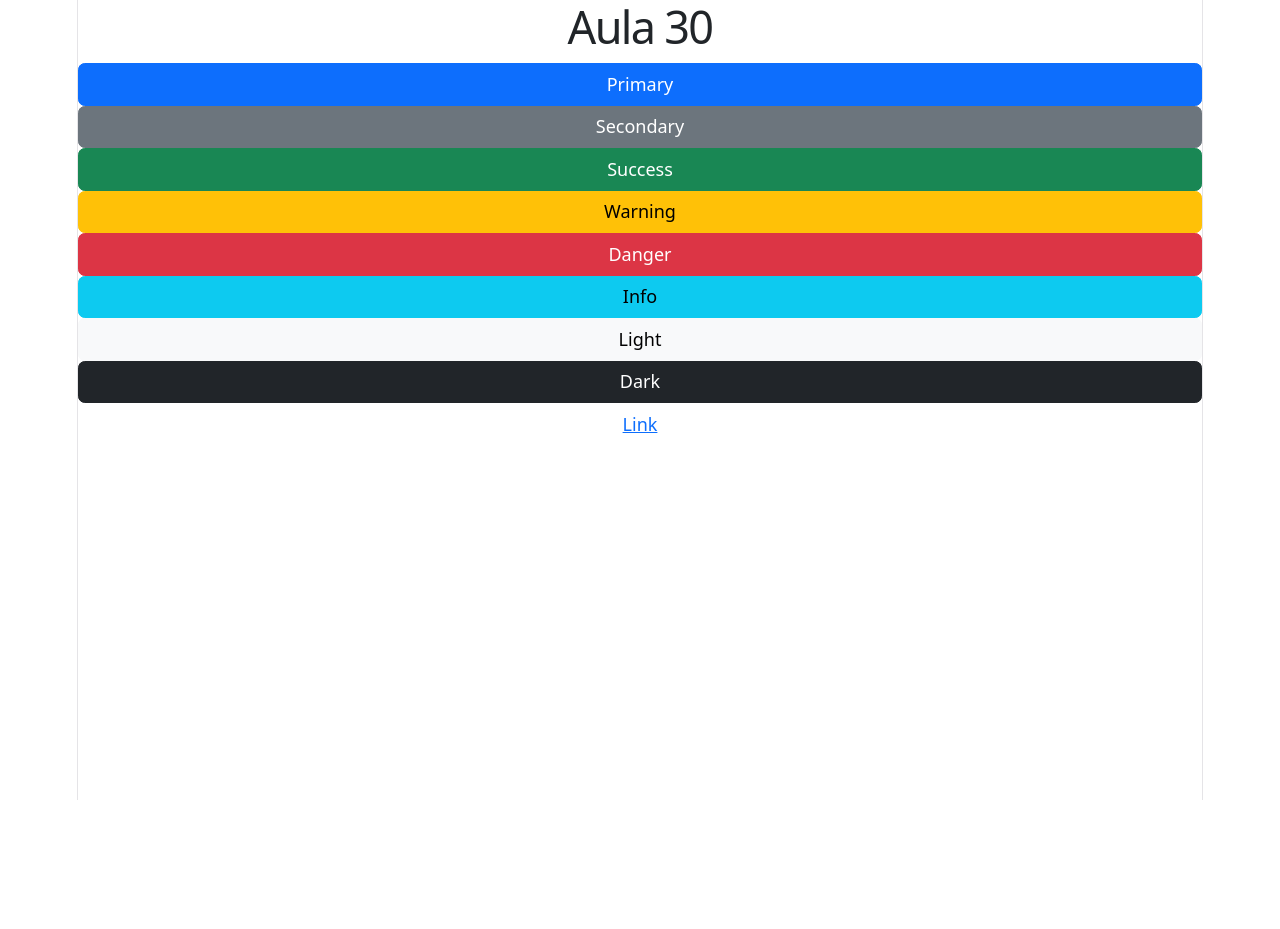
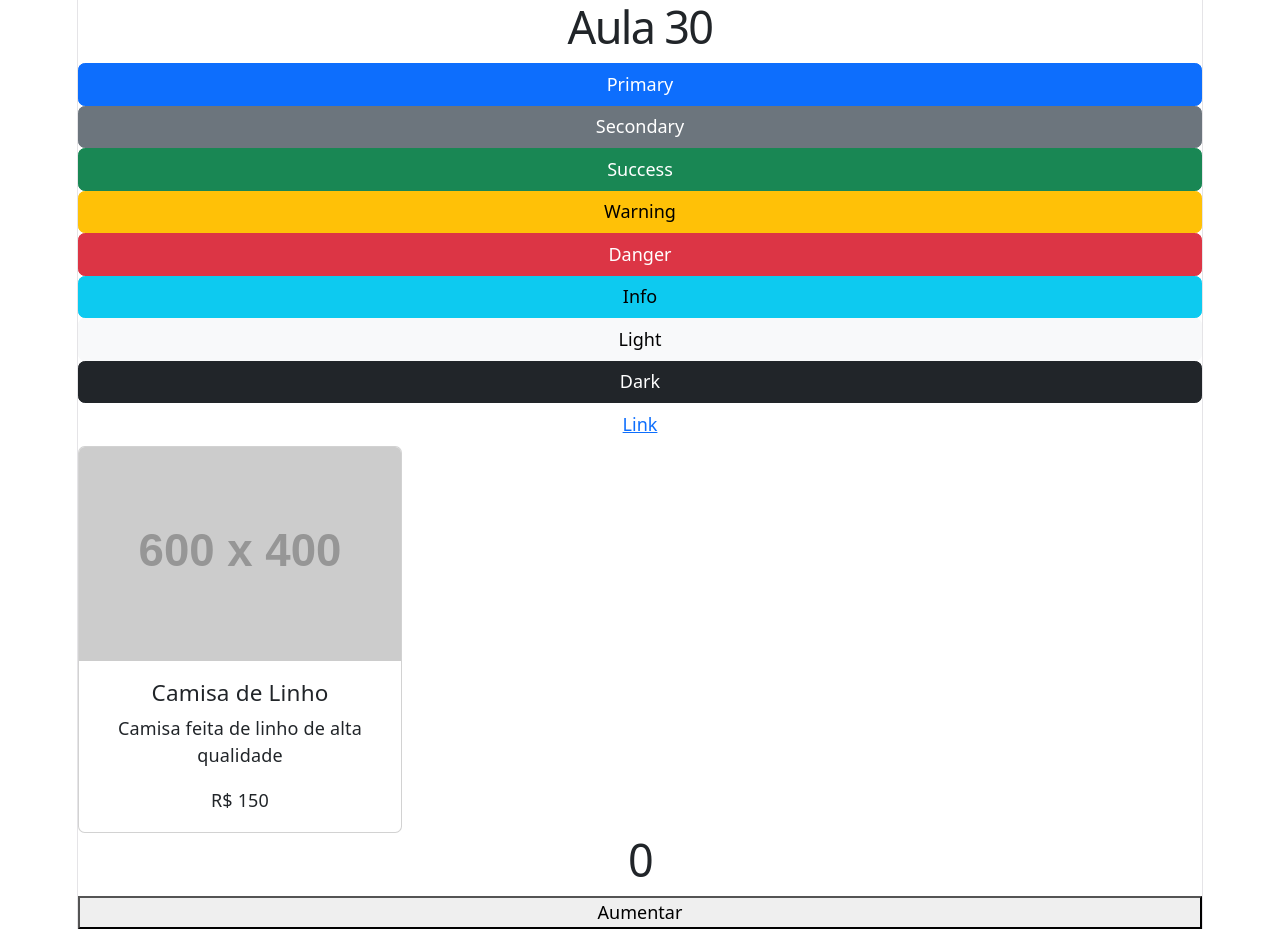
Before and after one commit to techcomkathia/DC-L13, a React (Vite) app in the folder REACT/Aula30/: page / in a window 1280 px wide. Before the commit the page ends 800 px from the top, so only its background shows below. Built offline with nearby package versions, Linux system fonts and the light colour scheme.

Commit message:
atividade1 - correção

```diff
--- a/REACT/Aula30/src/App.jsx
+++ b/REACT/Aula30/src/App.jsx
@@ -1,13 +1,22 @@
 import './App.css'
 import '../node_modules/bootstrap/dist/css/bootstrap.min.css' //folha de estilo do bootstrap
 import Botoes from './componentes/Botoes'
+import CardProduto from './componentes/CardProduto'
+import { produtoExemplo } from './componentes/dados'
+
+import { useState } from 'react'
 
 function App() {
+  const [count, setCount] = useState(0)
 
   return (
     <>
       <h1>Aula 30</h1>
       <Botoes/>
+      <CardProduto imagem={produtoExemplo.imagem} nome={produtoExemplo.nome} preco={produtoExemplo.preco} descricao={produtoExemplo.descricao}></CardProduto>
+
+      <h1>{count}</h1>
+      <button onClick={() => {setCount(count + 1)}}>Aumentar</button>
     </>
   )
 }
--- /dev/null
+++ b/REACT/Aula30/src/componentes/CardProduto.jsx
@@ -0,0 +1,32 @@
+/*crie a aplicação em react com vite (comando: npm create vite@latest)
+//Faça a instalação do react-bootstrap e do bootstrap na sua aplicação (Comando: npm install react-bootstrap bootstrap)
+
+//importe a folha de css do bootstrap no arquivo App.jsx (import '../node_modules/bootstrap/dist/css/bootstrap.min.css')
+
+//Crie um componente chamado CardProduto. Use o componente Card do react-bootstrap
+//O componente CardProduto deve receber as seguintes propriedades: imagem, nome, preco e descricao
+//Teste a renderizacao de um card de produto usando o componente CardProduto no app com as seguintes informacoes:
+//{imagem: https://via.placeholder.com/150, nome: "Camisa de Linho", preco: 150.00, descricao: "Camisa feita de linho de alta qualidade"}
+//conceitos explorados: propriedades, componentes, biblioteca react-bootstrap e bootstrap*/
+
+import Button from 'react-bootstrap/Button';
+import Card from 'react-bootstrap/Card';
+
+function CardProduto({ imagem, nome, preco, descricao }) {
+  return (
+    <Card style={{ width: '18rem' }}>
+      <Card.Img variant="top" src= {imagem} alt={nome} />
+      <Card.Body>
+        <Card.Title>{nome}</Card.Title>
+        <Card.Text>
+         {descricao}
+        </Card.Text>
+        <Card.Text>
+          R$ {preco}
+        </Card.Text>
+      </Card.Body>
+    </Card>
+  );
+}
+
+export default CardProduto;
--- /dev/null
+++ b/REACT/Aula30/src/componentes/dados.js
@@ -0,0 +1,8 @@
+let produtoExemplo ={
+    imagem:'https://placehold.co/600x400',
+    nome: "Camisa de Linho",
+    preco: 150.00,
+    descricao: "Camisa feita de linho de alta qualidade"
+}
+
+export {produtoExemplo}
```
Also changed, not shown: REACT/Aula30/src/componentes/atividade.js (+7 -0 lines).
